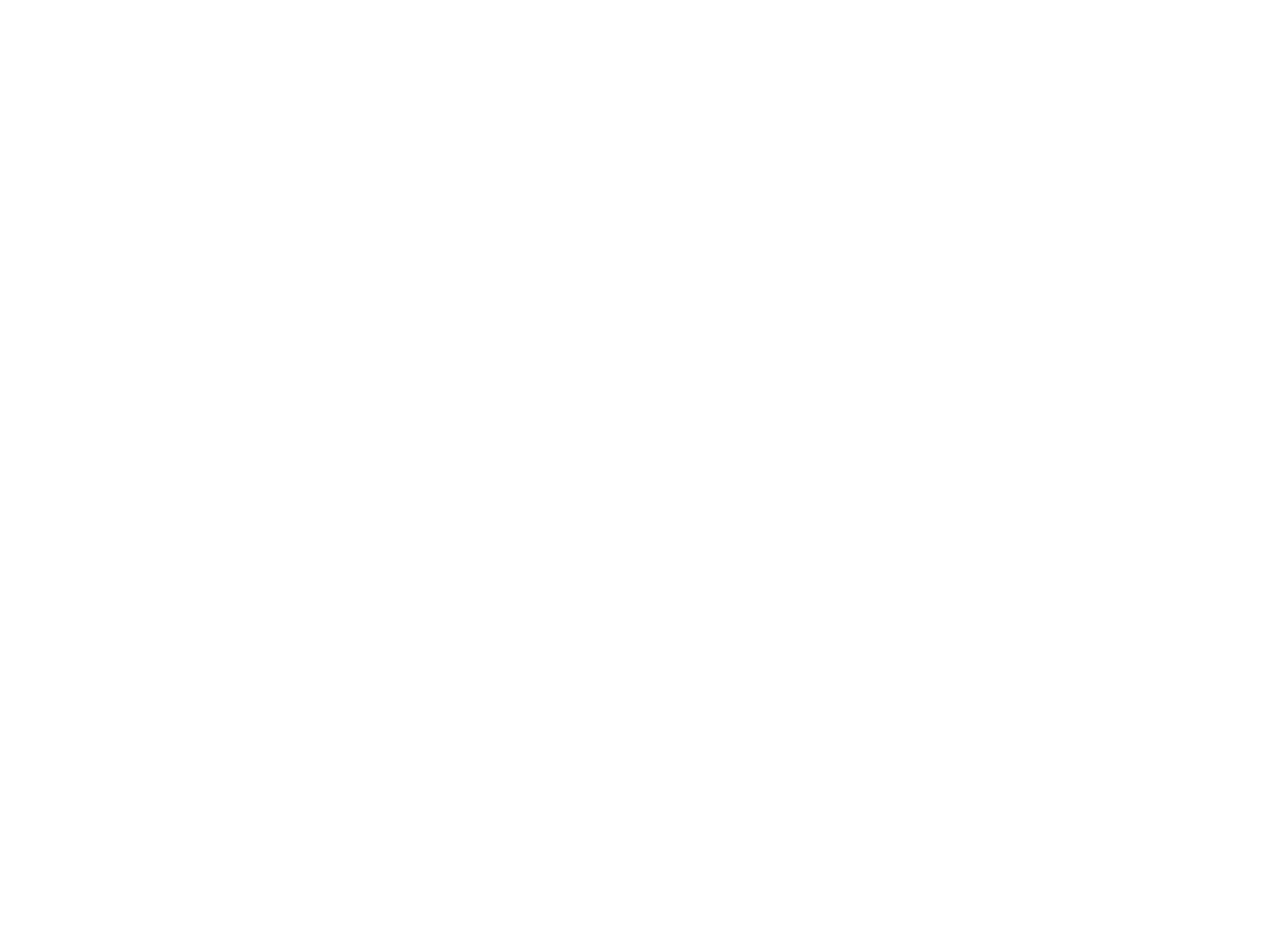
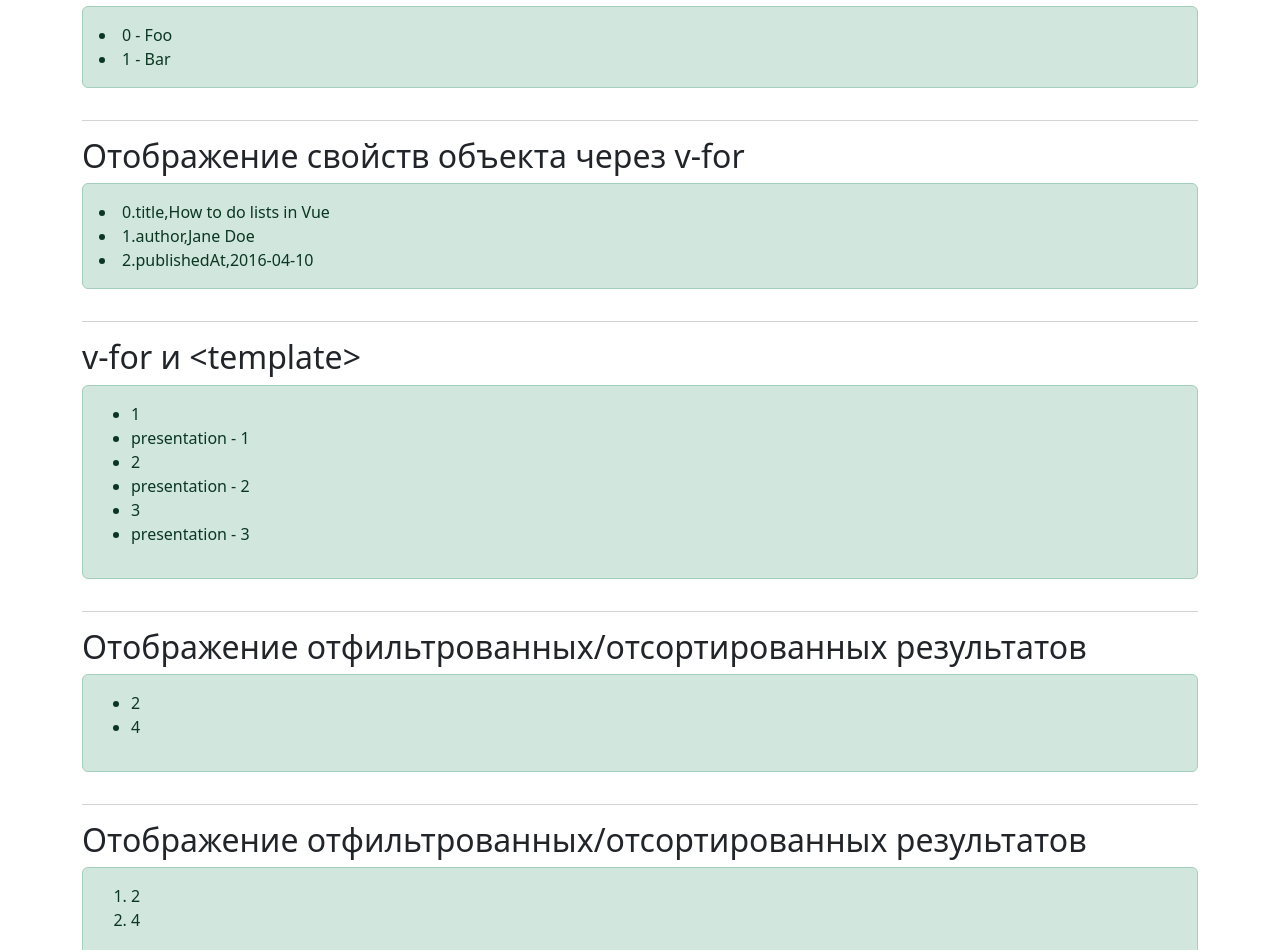
Before and after one commit to Lam0z/vue_lessons, a Nuxt app: page /lessons/lists in a window 1280 px wide. Before the commit this address had no page. Shown: the part 202-1152 px from the top of the page. Before the commit the page ends 800 px from the top, so only its background shows below. Built offline with nearby package versions, Linux system fonts and the light colour scheme.

Commit message:
Lesson 6 - render Lists

```diff
--- a/layouts/home.vue
+++ b/layouts/home.vue
@@ -19,6 +19,9 @@
                 <nuxt-link to="/lessons/conditional" class=" "
                     >Conditions</nuxt-link
                 >
+            </li>
+            <li>
+                <nuxt-link to="/lessons/lists" class=" ">Lists</nuxt-link>
             </li>
         </ul>
     </header>
--- a/pages/lessons/conditional.vue
+++ b/pages/lessons/conditional.vue
@@ -4,7 +4,7 @@
 </script>
 
 <template>
-    <MainHeader>Вычисляемые свойства</MainHeader>
+    <MainHeader>Условная отрисовка</MainHeader>
 
     <LPart subtitle="Простой пример ">
         <h1 v-if="condition">Vue восхитителен!</h1>
--- /dev/null
+++ b/pages/lessons/lists.vue
@@ -0,0 +1,79 @@
+<script setup>
+const items = ref([{ message: "Foo" }, { message: "Bar" }]);
+
+const myObject = reactive({
+    title: "How to do lists in Vue",
+    author: "Jane Doe",
+    publishedAt: "2016-04-10",
+});
+
+const numbers = ref([1, 2, 3, 4, 5]);
+
+const evenNumbers = computed(() => {
+    return numbers.value.filter((n) => n % 2 === 0);
+});
+
+const sets = ref([
+    [1, 2, 3, 4, 5],
+    [6, 7, 8, 9, 10],
+]);
+
+function even(numbers) {
+    return numbers.filter((number) => number % 2 === 0);
+}
+</script>
+
+<template>
+    <MainHeader>Отрисовка списков</MainHeader>
+
+    <LPart subtitle="Отображение элементов массива через v-for ">
+        <li v-for="({ message }, index) in items">
+            {{ index }} - {{ message }}
+        </li>
+    </LPart>
+    <!--  -->
+    <LPart subtitle="Отображение свойств объекта через v-for ">
+        <li v-for="(value, key, index) in myObject">
+            {{ index }}.{{ key }},{{ value }}
+        </li>
+    </LPart>
+    <!--  -->
+
+    <LPart subtitle="v-for и <template>">
+        <ul>
+            <template v-for="(item, index) in 3">
+                <li>{{ ++index }}</li>
+                <li class="divider" role="presentation">
+                    presentation - {{ index }}
+                </li>
+            </template>
+        </ul>
+    </LPart>
+    <!--  -->
+    <LPart subtitle="Отображение отфильтрованных/отсортированных результатов">
+        <ul>
+            <template v-for="(n, index) in evenNumbers">
+                <li>{{ n }}</li>
+            </template>
+        </ul>
+    </LPart>
+    <!--  -->
+    <LPart subtitle="Отображение отфильтрованных/отсортированных результатов">
+        <ol v-for="n in sets">
+            <li v-for="i in even(n)">
+                {{ i }}
+            </li>
+        </ol>
+    </LPart>
+    <!--  -->
+    <LPart subtitle="Отображение отфильтрованных/отсортированных результатов">
+        <ol v-for="n in sets">
+            <li v-for="i in even(n)">
+                {{ i }}
+            </li>
+        </ol>
+    </LPart>
+    <!--  -->
+</template>
+
+<style scoped></style>
```
